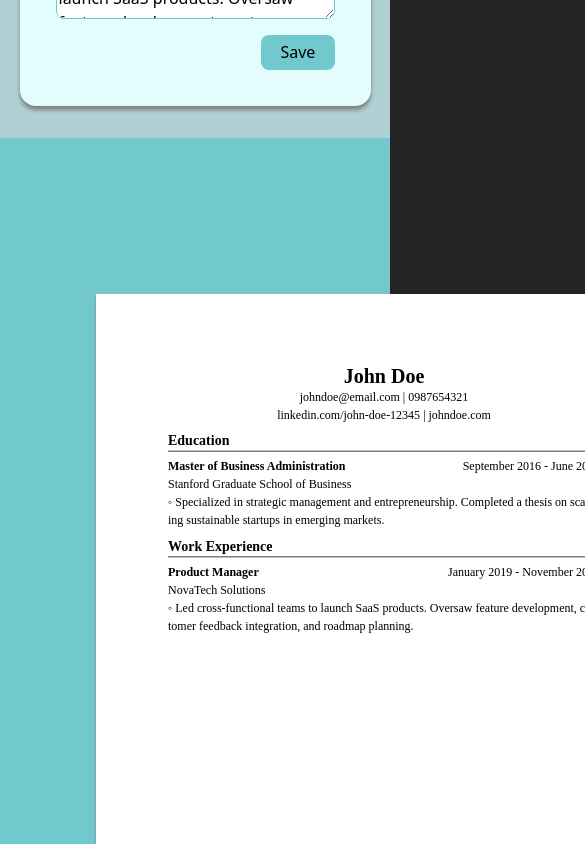
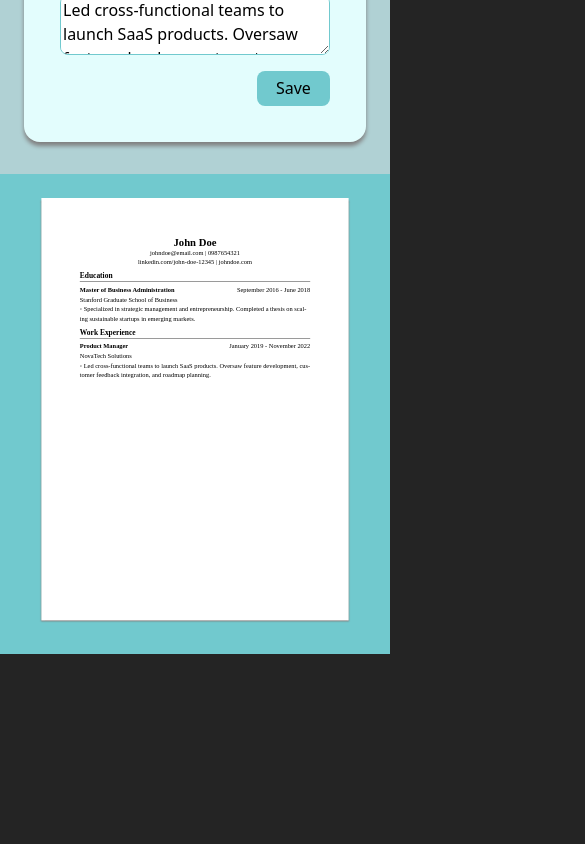
Before and after one commit to andkymon/cv-gen, a React (Vite) app: page / in a window 390 px wide. Shown: the part 1540-2384 px from the top of the page, 585 px wide, since content can reach past the window. After the commit the page ends 2194 px from the top, so only its background shows below. Built offline with nearby package versions, Linux system fonts and the light colour scheme.

Commit message:
Fix preview scaling for responsive design

```diff
--- a/src/App.css
+++ b/src/App.css
@@ -7,11 +7,14 @@
 .left {
   flex: 1;
   background-color: #b0d1d4;
+  padding: 0 24px;
 }
 
 .right {
   flex: 1;
   background-color: #71C9CE;
+  display: flex;
+  justify-content: center;
 }
 
 .left h1 {
@@ -28,7 +31,7 @@
 section {
   background-color: #E3FDFD;
   border-radius: 16px;
-  width: clamp(0px, 90vw, 480px);
+  max-width: 480px;
   margin: 0px auto 32px;
   padding: 36px;
   box-shadow: var(--box-shadow);
@@ -37,6 +40,8 @@ section {
 .heading-wrapper {
   display: flex;
   justify-content: space-between;
+  align-items: center;
+  gap: 16px;
 }
 
 .date-wrapper {
@@ -46,6 +51,16 @@ section {
 
 .date-wrapper .input {
   flex: 1;
+}
+
+@media (max-width: 375px) {
+  .left h2 {
+    font-size: 1.25rem;
+  }
+
+  button {
+    font-size: 0.8rem;
+  }
 }
 
 @media (max-width: 440px) {
--- a/src/Preview.css
+++ b/src/Preview.css
@@ -1,11 +1,14 @@
 .preview {
-    height: 11in;
-    width: 8in;
+    min-height: 11in;
+    min-width: 8in;
+    max-height: 11in;
+    max-width: 8in;
     background-color: white;
-    margin: 24px auto;
+    margin: 24px -64px;
     padding: 1in;
     box-shadow: var(--box-shadow);
     scale: 0.75;
+    transform-origin: top;
     font-family: 'Times New Roman', Times, serif;
     color: black;
 }
@@ -28,3 +31,31 @@
     border-bottom: 1px solid black;
     margin: 8px 0;
 }
+
+@media (max-width: 1100px) {
+    .preview {
+      scale: 0.7;
+      margin: 24px -96px -300px;
+    }
+}
+
+@media (max-width: 600px) {
+    .preview {
+      scale: 0.6;
+      margin: 24px -128px -400px;
+    }
+}
+
+@media (max-width: 520px) {
+    .preview {
+        scale: 0.5;
+        margin: 24px -160px -500px;
+    }
+}
+
+@media (max-width: 420px) {
+    .preview {
+        scale: 0.4;
+        margin: 24px -200px -600px;
+    }
+}
```
